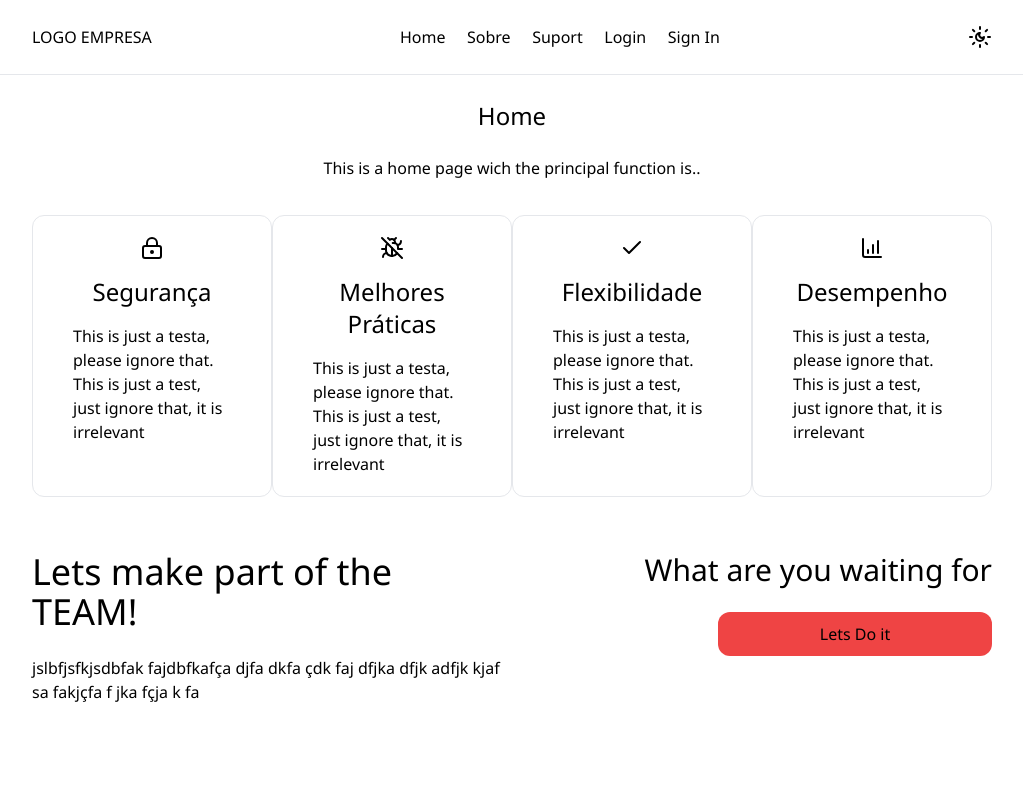
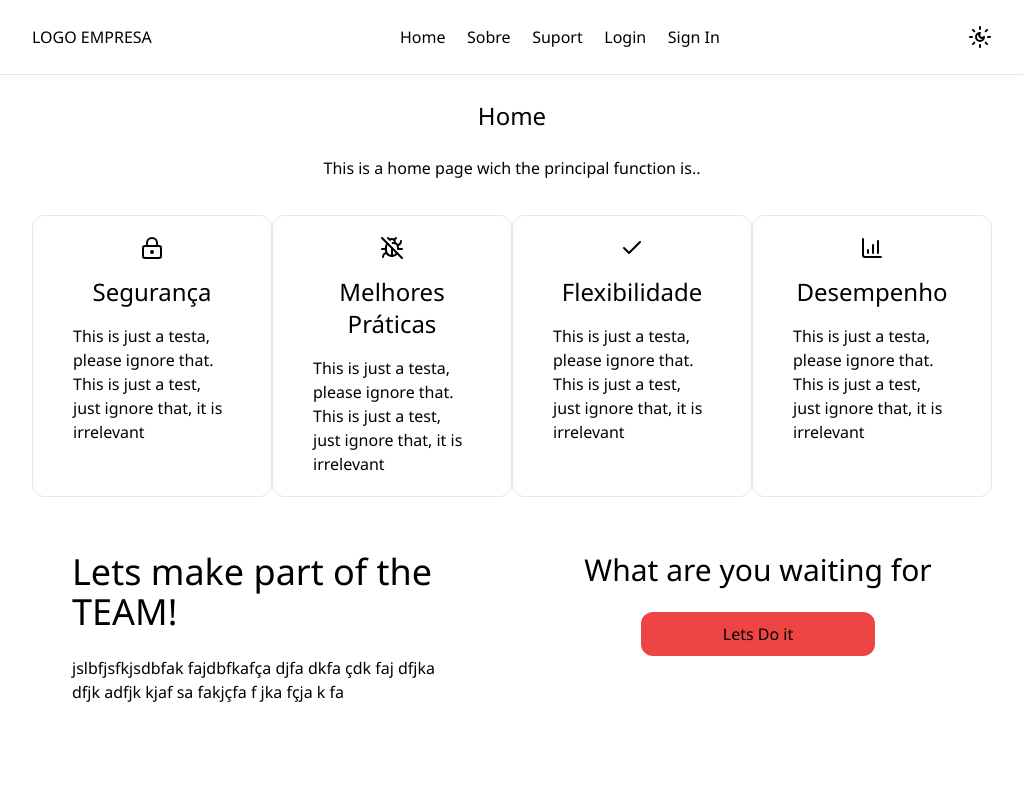
Before and after one commit to jessicapinheiro-s/react-context, a React (Create React App) app: page / in a window 1280 px wide. Shown: the top 800 px of the page, without its empty margins (128-1151 px from the left). Built offline with nearby package versions, Linux system fonts and the light colour scheme.

Commit message:
ajustando espaçamento do container duplo

```diff
--- a/src/components/container-duplo.tsx
+++ b/src/components/container-duplo.tsx
@@ -21,11 +21,11 @@ export function ContainerBigDuplo(props: ContainerBigProps) {
     const { valueTheme } = UseMyThemeContext();
     return (
         <div className="flex  justify-between mx-40 mb-2.5 gap-6 h-1/4 h-100 py-[25px]" >
-            <div className="flex flex-col items-start gap-6 w-1/2  rounded-xl py-[20px] min-h-full" style={themeStyles[valueTheme]}>
+            <div className="flex flex-col items-start gap-6 w-1/2  rounded-xl py-[20px] min-h-full py-[20px] px-[40px]" style={themeStyles[valueTheme]}>
                 <h2 className="text-4xl">{Title}</h2>
                 <p className="text-base text-left leading-normal">{Description}</p>
             </div>
-            <div className="flex flex-col items-end gap-6 w-1/2  rounded-xl py-[20px] min-h-full" style={themeStyles[valueTheme]}>
+            <div className="flex flex-col items-center gap-6 w-1/2  rounded-xl py-[20px] min-h-full py-[20px] px-[40px]" style={themeStyles[valueTheme]}>
                 <h2 className=" text-3xl "> {SubTitle}</h2>
                 <button className="py-[10px] px-[20px] bg-red-500 rounded-xl w-1/2">{TextButton}</button>
             </div>
--- a/src/components/container-img.tsx
+++ b/src/components/container-img.tsx
@@ -17,7 +17,7 @@ export function ContainerImg(props: ContainerImgProps) {
     const { valueTheme } = UseMyThemeContext();
     return (
         <div className="grid grid-cols-2 grid-rows-1  mx-40 mb-2.5  py-[25px]">
-            <div className="flex flex-col items-start justify-center gap-6  h-full rounded-xl" style={themeStyles[valueTheme]}>
+            <div className="flex flex-col items-start justify-center gap-6  h-full rounded-xl " style={themeStyles[valueTheme]}>
                 <h2 className="text-4xl ">{Title}</h2>
                 <button className="py-2 px-4 bg-purple-500 rounded-xl w-1/2 text-white" >{TextButton}</button>
             </div>
```
